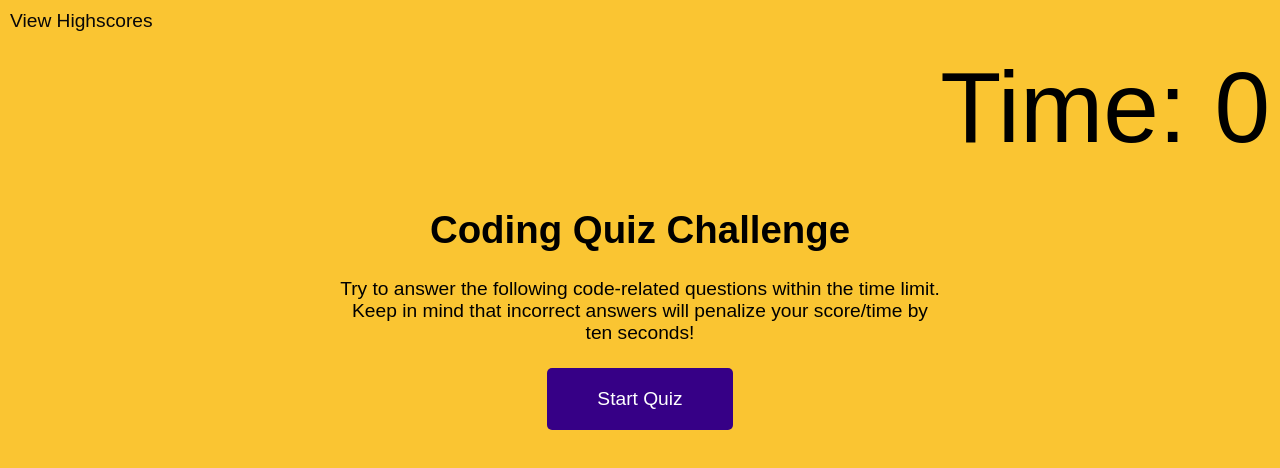
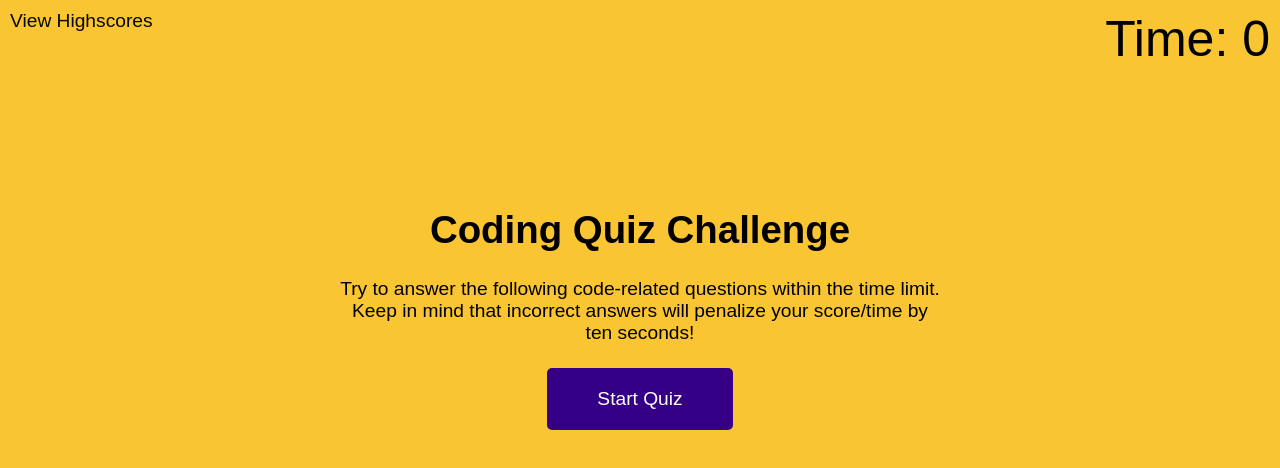
Before and after one commit to macaulam/Code-Quiz, a plain HTML site: page index.html in a window 1280 px wide. Drawn offline with Linux system fonts and the light colour scheme.

Commit message:
time font size css

```diff
--- a/assets/css/styles.css
+++ b/assets/css/styles.css
@@ -95,9 +95,9 @@ li:nth-child(odd) {
 
 .timer {
   position: absolute;
-  top: 50px;
+  top: 10px;
   right: 10px;
-  font-size: 100px;
+  font-size: 50px;
 }
 
 #toggleSound {
--- a/assets/js/logic.js
+++ b/assets/js/logic.js
@@ -23,6 +23,7 @@ const feedbackEl = document.querySelector(".feedback")
 let soundOn = true;
 const  correctSound = new Audio ('./assets/sfx/correct.wav');
 const incorrectSound = new Audio ('./assets/sfx/incorrect.wav')
+
 let questionIndex = 0;
 let timeLeft = 60
 let intervalId = null
```
